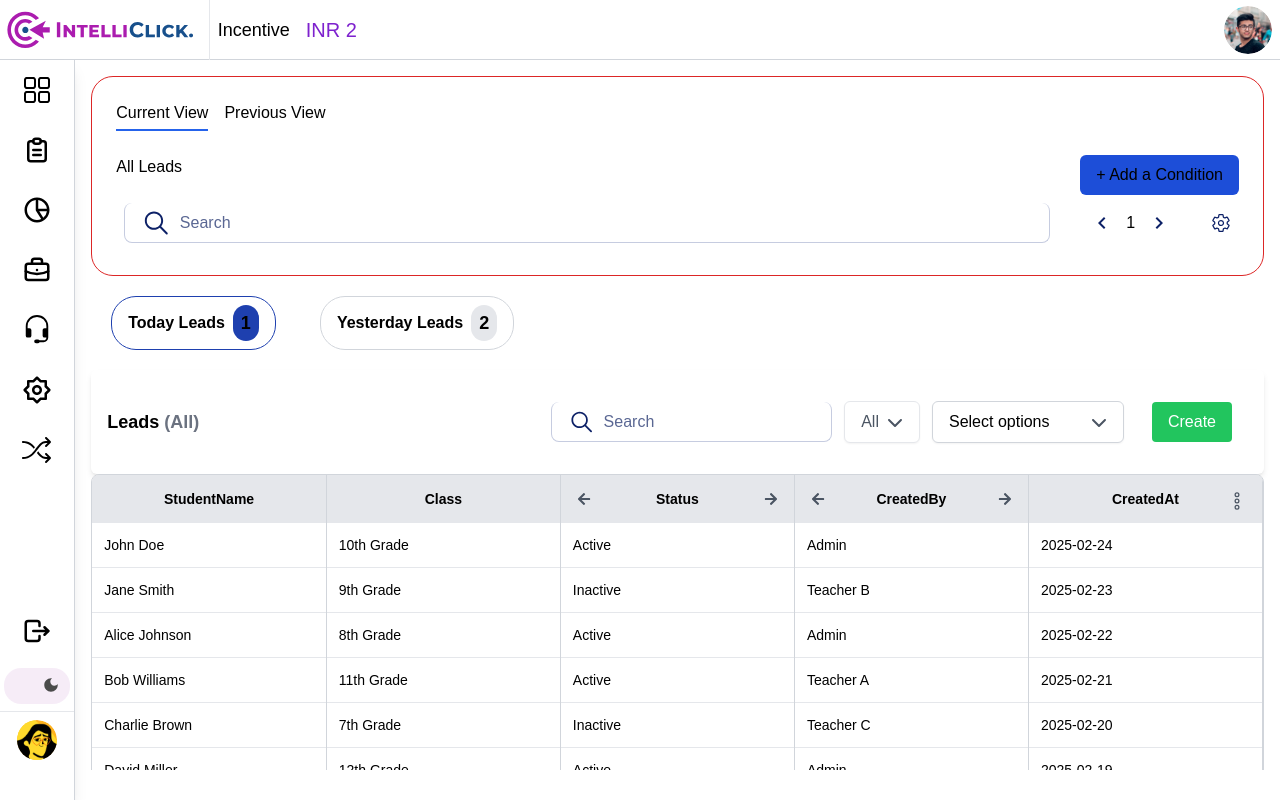
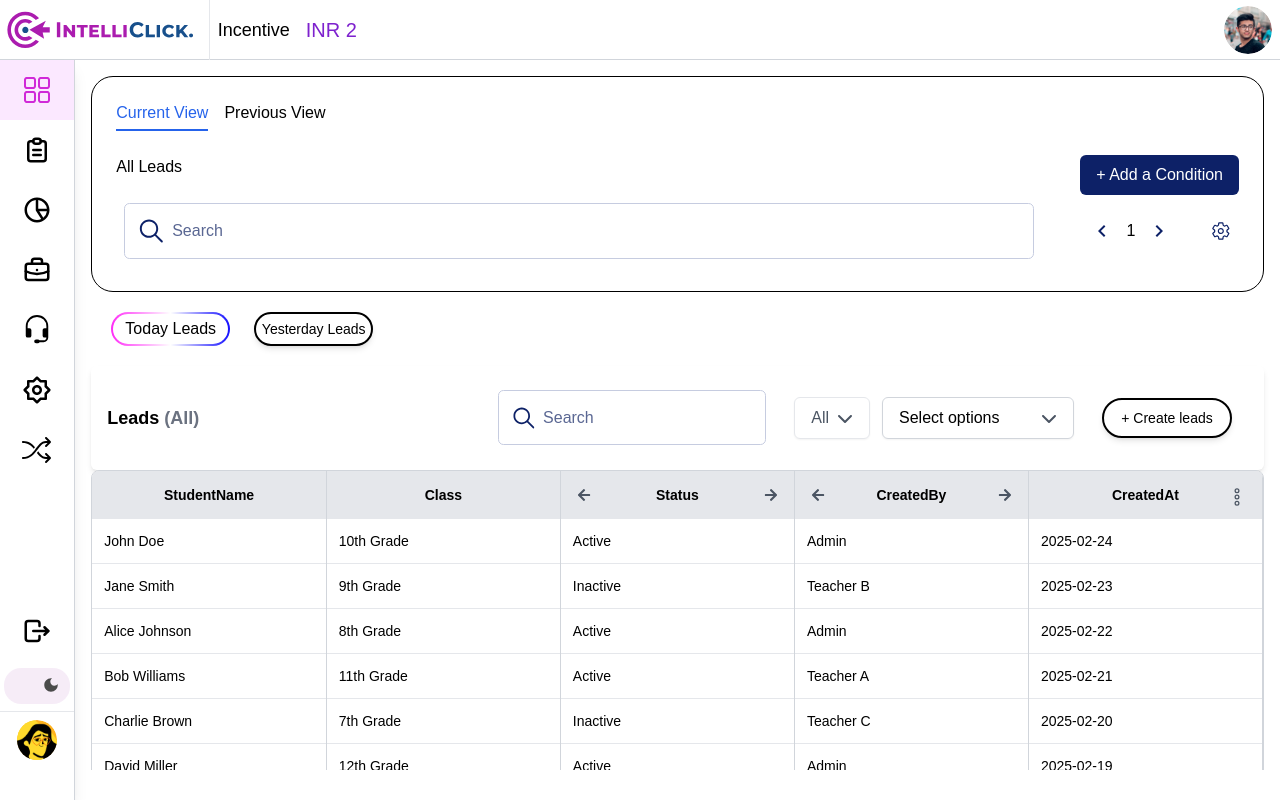
Before and after one commit to ashish2445/intelliclick-frontend-CRM, a Next.js app: page /dashboard/table in a window 1280 px wide. Built offline with nearby package versions, Linux system fonts and the light colour scheme.

Commit message:
added styles as required

```diff
--- a/src/app/login/page.tsx
+++ b/src/app/login/page.tsx
@@ -16,6 +16,19 @@ export default function LoginPage() {
     }
     try {
     //   const loginRes = await loginInstance.verify(inputs);
+      const response = await axios.post("/api/login", inputs);
+      const { token, role } = response.data;
+
+      // Store token and role
+      localStorage.setItem("token", token);
+      localStorage.setItem("role", role);
+
+      // Redirect user based on role (optional)
+      if (role === "admin") {
+        window.location.href = "/admin-dashboard";
+      } else {
+        window.location.href = "/dashboard";
+      }
     } catch (error) {
     }
   };
--- a/src/components/DateFilter.tsx
+++ b/src/components/DateFilter.tsx
@@ -240,7 +240,8 @@ const DateFilter = ({ options, onSelectionChange, setFilterState }: DateFilterPr
               {options.map((option, index) => (
                 <li
                   key={index}
-                  className="px-4 py-2 cursor-pointer hover:bg-purple-600 hover:text-white"
+                  // className="px-4 py-2 cursor-pointer hover:bg-purple-600 hover:text-white"
+                  className="px-4 py-2 cursor-pointer hover:bg-gradient-to-r from-[#D029D8] to-[#519CDF] hover:text-white"
                   onClick={() => handleOptionChange(option)}
                 >
                   {option}
--- a/src/components/MultiSelectDropDown.tsx
+++ b/src/components/MultiSelectDropDown.tsx
@@ -240,7 +240,8 @@ const MultiSelectDropdown: React.FC<DropdownProps> = ({ options, selectedOptions
           {options.map((option) => (
             <li
               key={option.label}
-              className="px-4 py-2 hover:bg-gray-100 cursor-pointer flex items-center"
+              // className="px-4 py-2 hover:bg-gray-100 cursor-pointer flex items-center"
+              className="px-4 py-2 hover:bg-gradient-to-r from-[#D029D8] to-[#519CDF] cursor-pointer flex items-center hover:text-white"
               onClick={() => handleSelect(option.label)}
             >
               <input
--- a/src/components/SearchBox.tsx
+++ b/src/components/SearchBox.tsx
@@ -33,7 +33,8 @@ const SearchBox = <T,>({
 
   return (
     // <div className="flex items-center justify-center border-l border-r border-b border-gray-300 rounded-lg text-gray-500 h-16 width-[800px] text-base font-normal gap-2 text-center px-2">
-    <div className="flex items-center justify-center border-l border-r border-b border-[#C6CCE0] rounded-lg text-[#C6CCE0] h-10 w-full text-base font-normal gap-2 text-center p-4">
+    // <div className="flex items-center justify-center border-l border-r border-b border-[#C6CCE0] rounded-lg text-[#C6CCE0] h-10 w-full text-base font-normal gap-2 text-center p-4">
+    <div className="flex flex-wrap  sm:flex-nowrap items-center w-full mr-4 h-auto min-h-[43.37px] gap-[5.42px] p-[10.84px] rounded-[5.42px] border-[0.68px] border-[#C6CCE0]">
       <IoIosSearch size={32} color="#0D2167" />
       <input
         type="text"
--- a/src/components/Sidebar.tsx
+++ b/src/components/Sidebar.tsx
@@ -25,7 +25,7 @@ export interface SidebarProps {
 
 function Sidebar({ isOpen, toggleSidebar, isMobile }: SidebarProps) {
   const [hovered, setHovered] = useState(false);
-  const [clickedItem, setClickedItem] = useState("home");
+  const [clickedItem, setClickedItem] = useState("/dashboard/home");
   const [mounted, setMounted] = useState(false);
   const { setTheme, resolvedTheme } = useTheme()
   const router = useRouter();
--- a/src/containers/filtersContainer.tsx
+++ b/src/containers/filtersContainer.tsx
@@ -42,8 +42,13 @@ const TableFilters:React.FC<TableFiltersProps> = ({filterState,setFilter}) => {
          + Create leads
        </button> */}
        <div className="p-4">
-      <button onClick={() => setModalOpen(true)} className="px-4 py-2 bg-green-500 text-white rounded">
-        Create
+
+      <button
+        onClick={() => setModalOpen(true)}
+        className="w-[130px] h-[40px] rounded-full border-2 border-black bg-white text-black font-medium flex items-center justify-center shadow-md"
+      >
+        <span className="text-sm">
+        + Create leads</span>
       </button>
       <Modal isOpen={modalOpen} onClose={() => setModalOpen(false)}>
         <CreateForm />
--- a/src/containers/tableContainer.tsx
+++ b/src/containers/tableContainer.tsx
@@ -145,17 +145,17 @@ const TableContainer: React.FC = () => {
 
   return (
     <div>
-      <div className="p-6 rounded-[22px] border border-red-600 w-full dark-invert">
+      <div className="p-6 rounded-[22px] border border-black w-full dark-invert">
         {/* Header */}
         <div className="flex justify-between items-center pb-2 mb-4">
           <div className="flex space-x-4">
-            <span className="border-b-2 border-blue-600 pb-1">Current View</span>
+            <span className="border-b-2 border-blue-600 text-blue-600 pb-1">Current View</span>
             <span>Previous View</span>
           </div>
         </div>
         <div className="flex justify-between w-full">
           <span>All Leads</span>
-          <button className="bg-blue-700 px-4 py-2 rounded-md" onClick={()=>setCondition(prev=>!prev)}>+ Add a Condition</button>
+          <button className="bg-[#0D2167] text-white px-4 py-2 rounded-md" onClick={()=>setCondition(prev=>!prev)}>+ Add a Condition</button>
         </div>
 
         <div className="flex justify-between items-center gap-10 p-2">
@@ -196,20 +196,17 @@ const TableContainer: React.FC = () => {
         )}
       </div>
         <div className="flex flex-wrap gap-6 m-5 dark:invert">
-          <button className="flex items-center justify-center border border-blue-800 rounded-[25px] px-4 py-2 gap-2 font-semibold text-base mr-5">
-            <p>Today Leads</p>
-            <span className="bg-blue-800 px-2 py-1 rounded-full text-lg">
-              {/* {todayLeads} */}
-              {1}
-            </span>
-          </button>
-          <button className="flex items-center justify-center border border-gray-300 rounded-[25px] px-4 py-2 gap-2 font-semibold text-base">
-            <p>Yesterday Leads</p>
-            <span className="bg-gray-200 px-2 py-1 rounded-full text-lg">
-              {/* {yesterdayLeads} */}
-              {2}
-            </span>
-          </button>
+          <button className="relative w-[119px] h-[34px] rounded-full bg-white text-black font-medium">
+          {/* Gradient Border Effect */}
+          <div className="absolute inset-0 rounded-full p-[2px] bg-gradient-to-r from-[#FF2CF7] via-[#FB047BCB] via-[#FF7EBCCF] via-[#FFFFFF00] via-[#49FFE9A6] to-[#130EFF]">
+            <div className="flex h-full w-full items-center justify-center rounded-full bg-white">
+              Today Leads
+            </div>
+          </div>
+        </button>
+          <button className="w-[119px] h-[34px] rounded-full border-2 border-black bg-white text-black font-medium flex items-center justify-center shadow-md">
+          <span className="text-sm">Yesterday Leads</span>
+        </button>
         </div>
         <TableFilters setFilter={setFilterState} filterState={filterState} />
         <DynamicTable2 data={tableData} columns={columns} />
```
Also changed, not shown: src/services/login.service.ts (added, +12 -0 lines).
